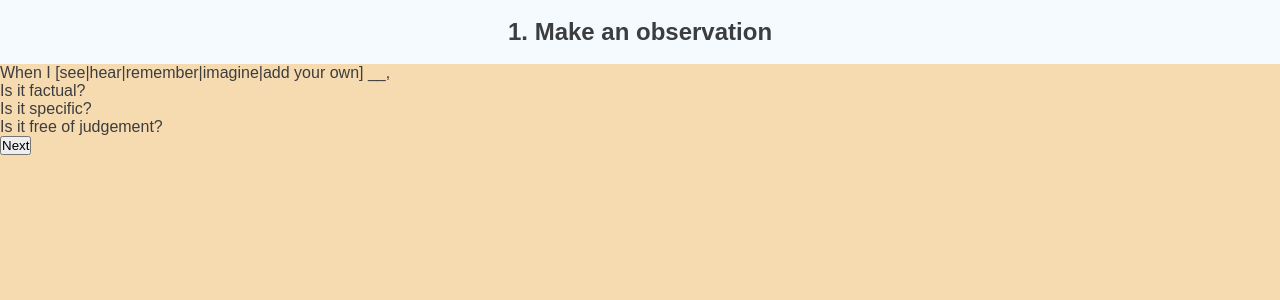
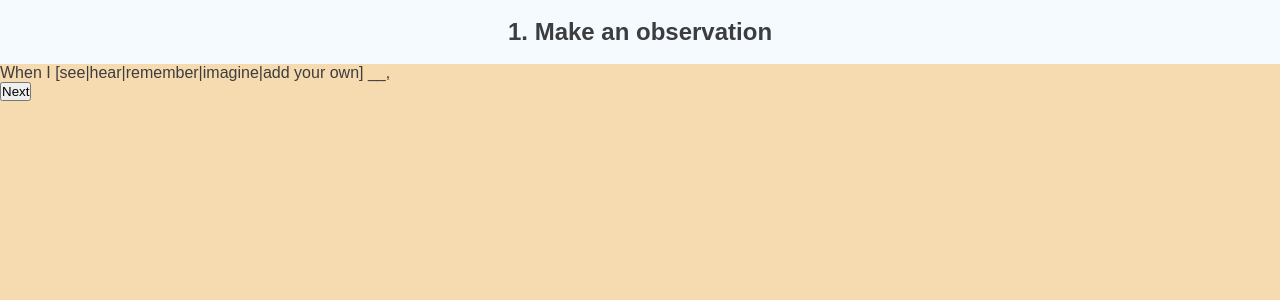
Before and after one commit to healhealth/nvc-companion, a React (Create React App) app: page /make-a-request in a window 1280 px wide. Shown: the top 300 px of the page. Built offline with nearby package versions, Linux system fonts and the light colour scheme; a web font is replaced by a local one.

Commit message:
Removed checklist items for now

```diff
--- a/src/components/app/communicate/makeARequest/makeARequest.jsx
+++ b/src/components/app/communicate/makeARequest/makeARequest.jsx
@@ -29,11 +29,6 @@ const MakeARequest = () => {
         {(currentStep === steps.observation) && (
           <>
             <p>When I [see|hear|remember|imagine|add your own] __,</p>
-            <ul>
-              <li>Is it factual?</li>
-              <li>Is it specific?</li>
-              <li>Is it free of judgement?</li>
-            </ul>
             <button
               type='button'
               onClick={() => setStep(steps.feeling)}
@@ -46,10 +41,6 @@ const MakeARequest = () => {
         {(currentStep === steps.feeling) && (
           <>
             <p>I feel [list of emotions|add your own],</p>
-            <ul>
-              <li>Is it a feeling rather than a thought?</li>
-              <li>Is this really the feeling which was stimulated?</li>
-            </ul>
             <button
               type='button'
               onClick={() => setStep(steps.need)}
@@ -62,10 +53,6 @@ const MakeARequest = () => {
         {(currentStep === steps.need) && (
           <>
             <p>Because my need for [list of needs|add your own] is not met.</p>
-            <ul>
-              <li>Is it a really a need?</li>
-              <li>Is this really the need behind the feeling?</li>
-            </ul>
             <button
               type='button'
               onClick={() => setStep(steps.request)}
@@ -78,11 +65,6 @@ const MakeARequest = () => {
         {(currentStep === steps.request) && (
           <>
             <p>Would you be willing to __ so __?</p>
-            <ul>
-              <li>Is this a request rather than a demand?</li>
-              <li>Is it specific?</li>
-              <li>Would the thing that I am requesting enrich my life?</li>
-            </ul>
             <button
               type='button'
               onClick={() => {
```
